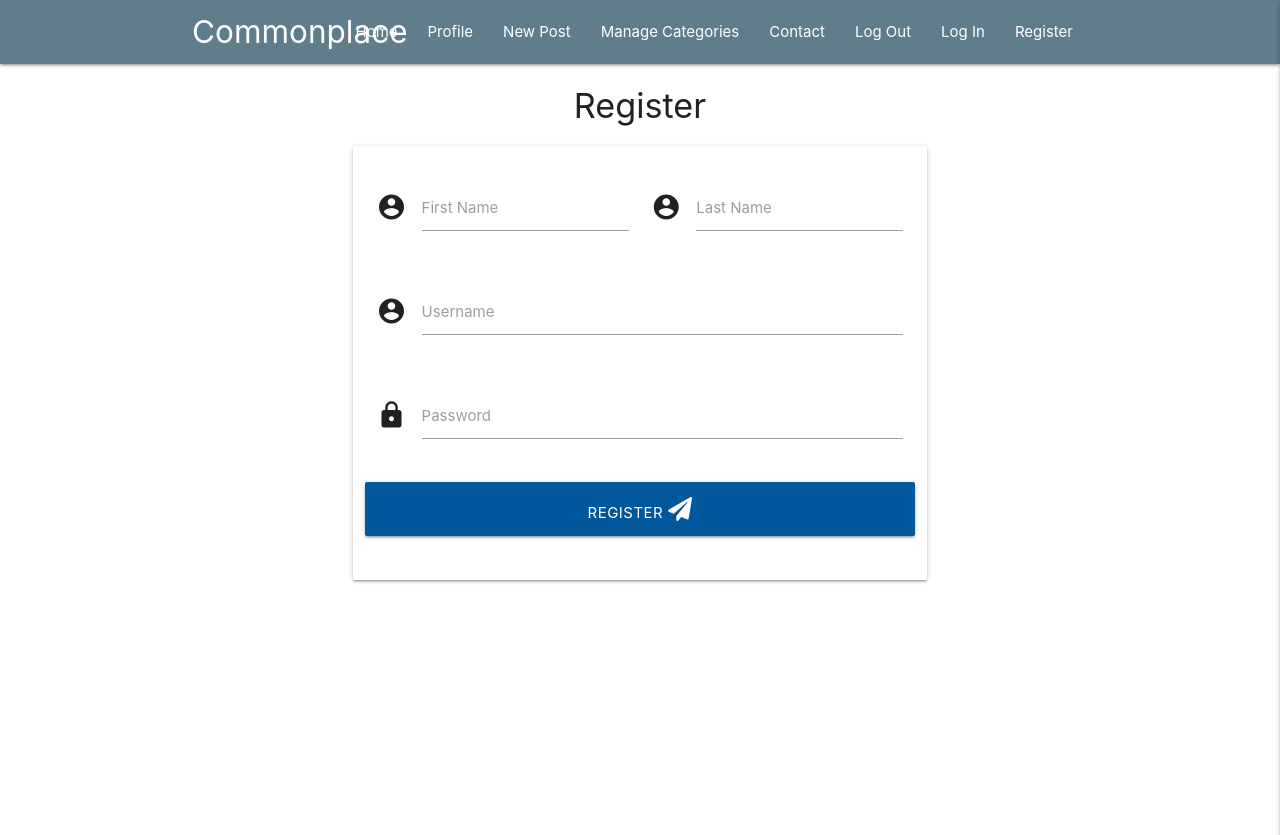
After one commit to MichaelpHann/MS3-Project, a Flask app: page /register in a window 1280 px wide. The commit adds this page. Shown: the top 835 px of the page. Run offline with Flask 2, Linux system fonts and the light colour scheme; some libraries are stand-ins or nearby versions.

Commit message:
Creating Registration page framework

```diff
--- a/app.py
+++ b/app.py
@@ -4,6 +4,7 @@ from flask import (
     redirect, request, session, url_for)
 from flask_pymongo import PyMongo
 from bson.objectid import ObjectId
+from werkzeug.security import generate_password_hash, check_password_hash
 if os.path.exists("env.py"):
     import env
 
@@ -24,6 +25,11 @@ def get_posts():
     return render_template("posts.html", posts=posts, title="Home")
 
 
+@app.route("/register", methods=["GET", "POST"])
+def register():
+    return render_template("register.html")
+
+
 if __name__ == "__main__":
     app.run(host=os.environ.get("IP"),
             port=int(os.environ.get("PORT")),
--- a/templates/base.html
+++ b/templates/base.html
@@ -38,7 +38,7 @@
                 <li><a href="#">Contact</a></li>
                 <li><a href="#">Log Out</a></li>
                 <li><a href="#">Log In</a></li>
-                <li><a href="#">Register</a></li>
+                <li><a href="{{ url_for('register') }}">Register</a></li>
             </ul>
         </div>
     </nav>
@@ -54,7 +54,7 @@
         <li><a href="#">Contact</a></li>
         <li><a href="#">Log Out</a></li>
         <li><a href="#">Log In</a></li>
-        <li><a href="#">Register</a></li>
+        <li><a href="{{ url_for('register') }}">Register</a></li>
     </ul>
 
     <main class="container">
--- a/templates/posts.html
+++ b/templates/posts.html
@@ -2,7 +2,7 @@
 
 {% block content %}
     <div class="row">
-    <div class="col s12 m6">
+    <div class="col s12 m8 offset-m2">
       <div class="card blue-grey darken-1">
         <div class="card-content white-text">
           <span class="card-title">Card Title</span>
--- /dev/null
+++ b/templates/register.html
@@ -0,0 +1,43 @@
+{% extends "base.html" %}
+{% block content %}
+
+    <h4 class="center-align">Register</h4>
+
+    <div class="row">
+        <form class="col s12 m8 offset-m2">
+            <div class="card-panel ">
+                <div class="row">
+                    <div class="input-field col s6">
+                        <i class="material-icons prefix">account_circle</i>
+                        <input id="firstname" name="firstname" type="text" class="validate">
+                        <label for="firstname">First Name</label>
+                    </div>
+                    <div class="input-field col s6">
+                        <i class="material-icons prefix">account_circle</i>
+                        <input id="lastname" name="lastname" type="text" class="validate">
+                        <label for="lastname">Last Name</label>
+                    </div>
+                </div>
+                <div class="row">
+                    <div class="input-field col s12">
+                        <i class="material-icons prefix">account_circle</i>
+                        <input id="username" name="username" type="text" class="validate">
+                        <label for="username">Username</label>
+                    </div>
+                </div>
+                <div class="row">
+                    <div class="input-field col s12">
+                        <i class="material-icons prefix">lock</i>
+                        <input id="password" name="password" type="password" class="validate">
+                        <label for="password">Password</label>
+                    </div>
+                </div>
+                <div class="row">
+                    <button class="col s12 btn-large light-blue darken-4 text-shadow">
+                        Register <i class="fas fa-paper-plane offset-m2"></i>
+                    </button>
+                </div>
+            </div>
+        </form>
+    </div>
+{% endblock content %}
```
